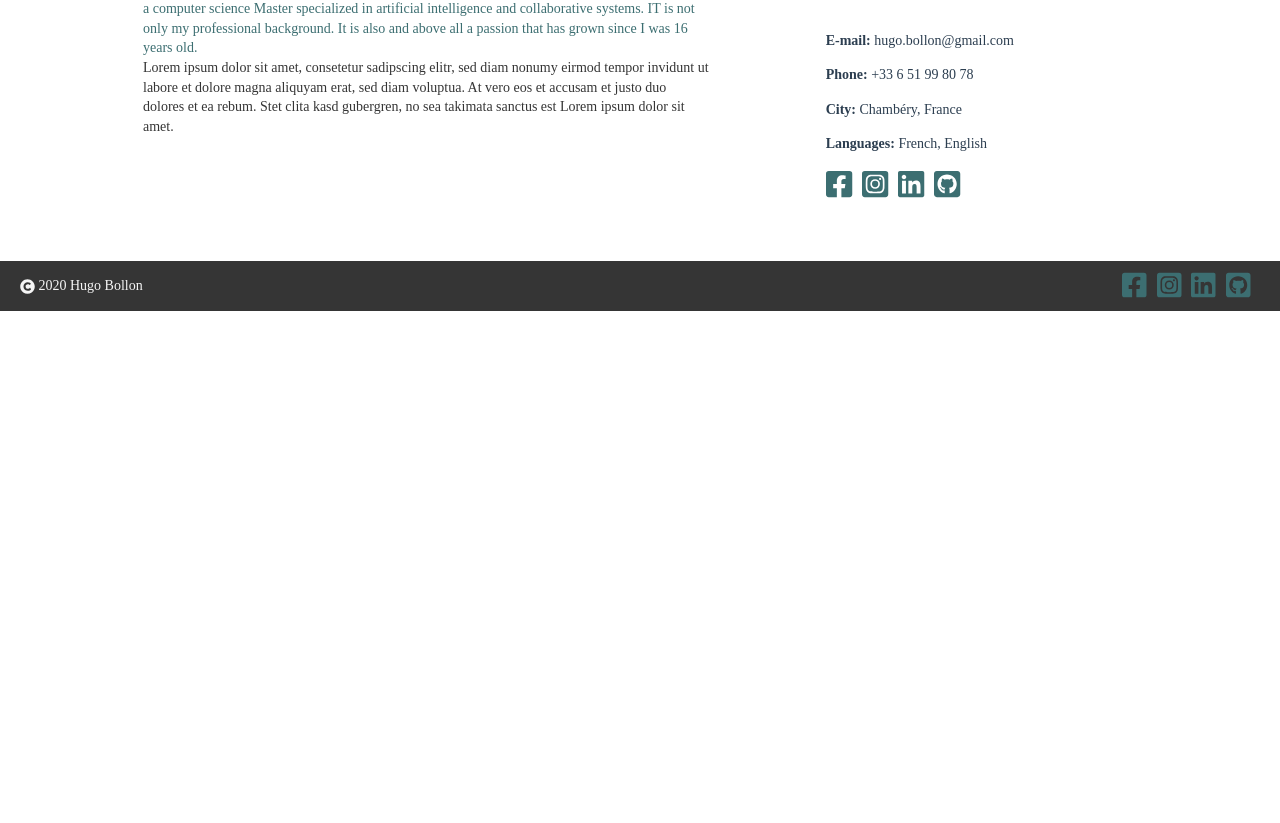
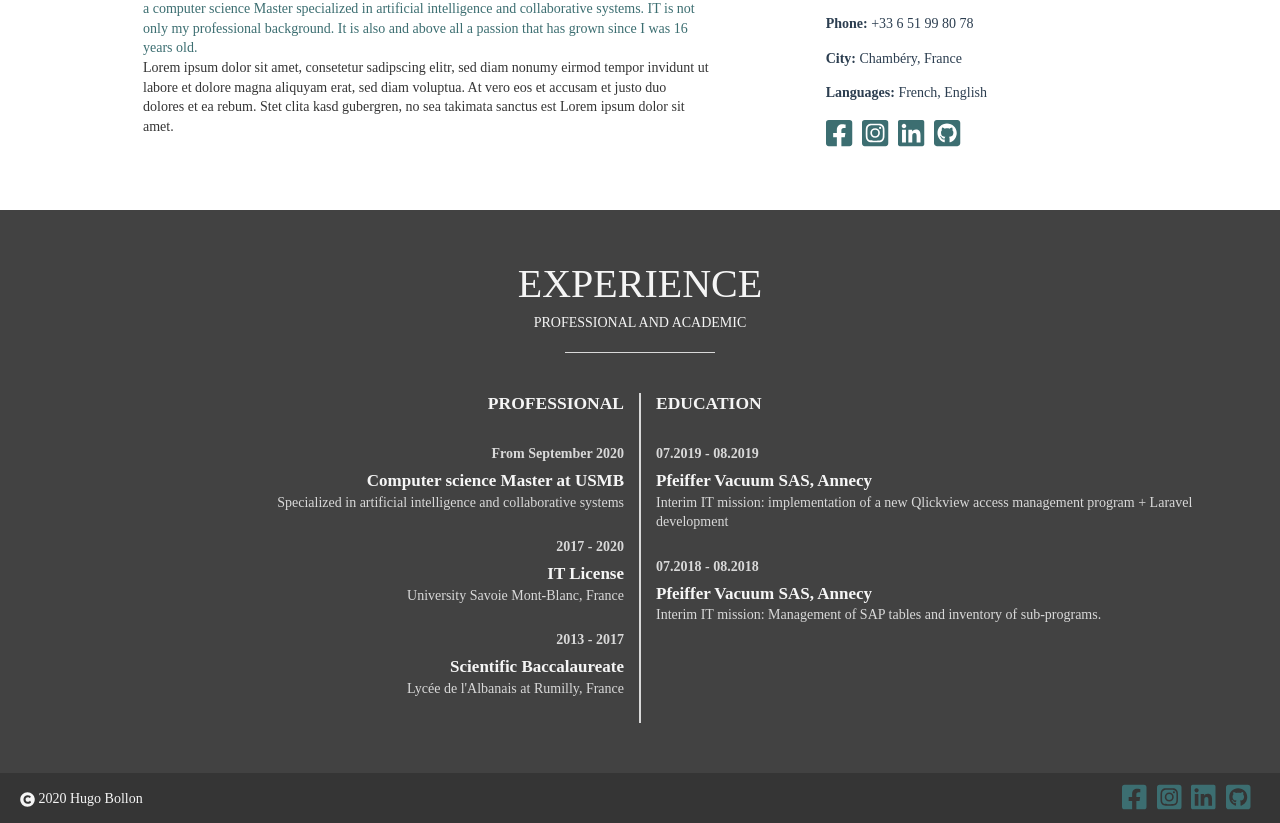
Before and after one commit to hbollon/portfolio-vuejs, a Vue app: page / in a window 1280 px wide. Shown: the part 1235-2058 px from the top of the page. Before the commit the page ends 1546 px from the top, so only its background shows below. Built offline with nearby package versions, Linux system fonts and the light colour scheme; a web font is replaced by a local one.

Commit message:
Added Experience componant

```diff
--- a/src/App.vue
+++ b/src/App.vue
@@ -2,6 +2,7 @@
   <div class="wrapper" v-if="isLoaded" id="app">
     <LandingPage :user="user"/>
     <Description :user="user"/>
+    <Experience/>
     <Footer :user="user"/>
   </div>
 </template>
@@ -9,6 +10,7 @@
 <script>
 import LandingPage from './components/LandingPage.vue'
 import Description from './components/Description.vue'
+import Experience from './components/Experience.vue'
 import Footer from './components/Footer.vue'
 
 export default {
@@ -16,6 +18,7 @@ export default {
   components: {
     LandingPage,
     Description,
+    Experience,
     Footer
   },
   data: () => ({
--- a/src/components/Description.vue
+++ b/src/components/Description.vue
@@ -46,9 +46,6 @@
 
     #about {
         background-color: lighten(map-get($colors, dark), 100%);
-        .col-12 {
-            margin-top: 50px;
-        }
     }
 
     @media(min-width: #{map-get($breakpoints, medium)}) {
--- /dev/null
+++ b/src/components/Experience.vue
@@ -0,0 +1,97 @@
+<template>
+  <section id="experience">
+    <Title class="title" :title="category.title" :description="category.description" />
+    <div class="container-fluid">
+      <div class="row">
+        <ExperienceColumn
+          :posts="posts.academic"
+          title="Professional"
+          class="col-12 col-md left"
+        />
+        <ExperienceColumn
+          :posts="posts.professional"
+          title="Education"
+          class="col-12 col-md right"
+        />
+      </div>
+    </div>
+  </section>
+</template>
+
+<script>
+import Title from "./Title.vue";
+import ExperienceColumn from "./ExperienceColumn.vue";
+export default {
+  name: "Experience",
+  components: {
+    Title,
+    ExperienceColumn,
+  },
+  data: () => ({
+	category: { title: "Experience", description: "Professional and academic" },
+	posts: {
+		academic: [{
+			year: "From September 2020",
+			title: "Computer science Master at USMB",
+			content: "Specialized in artificial intelligence and collaborative systems"
+		},
+		{
+			year: "2017 - 2020",
+			title: "IT License",
+			content: "University Savoie Mont-Blanc, France"
+		},
+		{
+			year: "2013 - 2017",
+			title: "Scientific Baccalaureate",
+			content: "Lycée de l'Albanais at Rumilly, France"
+		}],
+
+		professional: [{
+			year: "07.2019 - 08.2019",
+			title: "Pfeiffer Vacuum SAS, Annecy",
+			content: "Interim IT mission: implementation of a new Qlickview access management program + Laravel development"
+		},
+		{
+			year: "07.2018 - 08.2018",
+			title: "Pfeiffer Vacuum SAS, Annecy",
+			content: "Interim IT mission: Management of SAP tables and inventory of sub-programs."
+		}]
+	}
+  }),
+};
+</script>
+
+<style scoped lang="scss">
+@import "@/styles/constants.scss";
+
+$linear: map-get($colors, dark);
+
+#experience {
+	background-color: lighten(map-get($colors, primary), 5%);
+}
+
+.title{
+	color: map-get($colors, light);
+}
+
+.row {
+  padding-top: 20px;
+  text-align: center;
+}
+
+@media (min-width: #{map-get($breakpoints, small)}) {
+  .left {
+    text-align: right;
+    border-right: 2px solid $linear;
+  }
+  .right {
+    text-align: left;
+  }
+}
+
+/deep/ .text-wrapper {
+    &:after {
+      border-bottom: 1px solid map-get($colors, dark);
+    }
+  }
+</style>
--- /dev/null
+++ b/src/components/ExperienceColumn.vue
@@ -0,0 +1,44 @@
+<template>
+  <div>
+    <h3 class="color-light">{{ title }}</h3>
+    <div class="resume-item" v-for="(post, index) in posts" :key="index">
+      <div class="year color-darker">{{ post.year }}</div>
+      <div class="resume-description">
+        <strong class="color-light" v-html="post.title"></strong>
+      </div>
+      <div class="color-darker" v-html="post.content"></div>
+    </div>
+  </div>
+</template>
+
+<script>
+export default {
+  name: "ExperienceColumn",
+  props: ["posts", "title"],
+};
+</script>
+
+<style scoped lang="scss">
+@import "@/styles/constants.scss";
+
+.resume-item {
+  margin-bottom: 25px;
+  p {
+    font-size: 1.5rem;
+    margin-top: 0;
+  }
+  .resume-description {
+	font-size: 1.7rem;
+  }
+  .year {
+    font-weight: 600;
+	margin-bottom: 5px;
+  }
+}
+.color-light {
+	color: map-get($colors, light);
+}
+.color-darker {
+	color: map-get($colors, dark);
+}
+</style>
--- a/src/components/PersonnalCard.vue
+++ b/src/components/PersonnalCard.vue
@@ -1,6 +1,5 @@
 <template>
   <div>
-    <h3 class="text-uppercase">Personnal Informations</h3>
     <h3>{{ user.name }}</h3>
     <div class="data"><strong>E-mail:</strong> hugo.bollon@gmail.com</div>
     <div class="data"><strong>Phone:</strong> +33 6 51 99 80 78</div>
```
